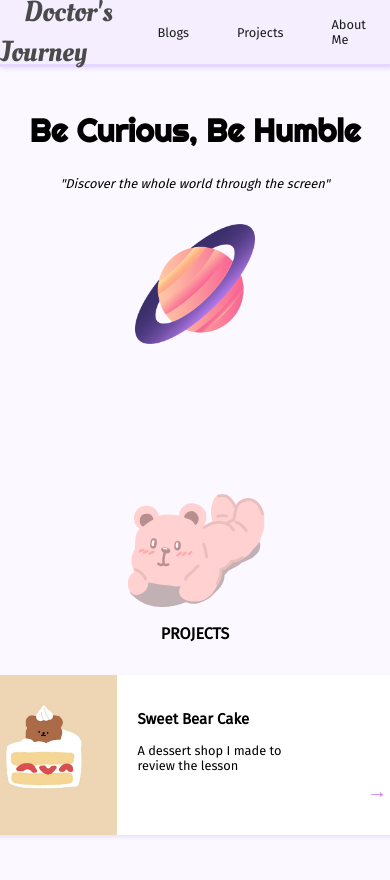
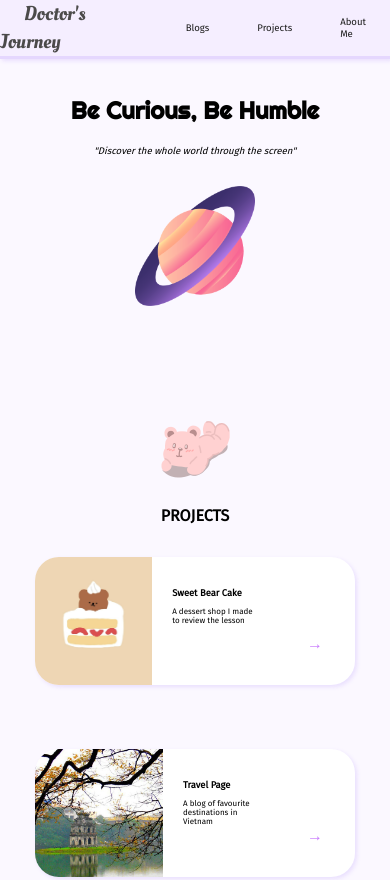
Before and after one commit to doctortrang/personal-blog, a plain HTML site: page index.html in a window 390 px wide. Shown: the top 880 px of the page. Drawn offline with Linux system fonts and the light colour scheme; a web font is replaced by a local one.

Commit message:
updated 2/3/2023

```diff
--- a/styles/shared.css
+++ b/styles/shared.css
@@ -84,14 +84,14 @@ footer img {
 }
 @media (max-width: 48rem) {
     header {
-        height: 4rem;
-        font-size: 0.8rem;
+        height: 3.5rem;
+        font-size: 0.6rem;
     }
     #logo a {
-        font-size: 1.8rem;
+        font-size: 1.25rem;
     }
     footer {
-        font-size: 0.8rem;
+        font-size: 0.6rem;
         height: 8rem;
     }
 }
--- a/styles/styles.css
+++ b/styles/styles.css
@@ -4,7 +4,6 @@ main {
 #greeting {
     width: 100%;
     margin: 1rem auto;
-    padding: 0 2rem;
     display: flex;
     flex-direction: row;
     justify-content: space-between;
@@ -20,6 +19,12 @@ main {
 }
 #quotation p {
     font-size: 1.5rem;
+}
+#animation img {
+    height: 25rem;
+    width: 25rem;
+    margin: 0;
+    right: 0;
 }
 .top-images {
     margin: 0 auto;
@@ -93,39 +98,43 @@ section {
         padding: 0;
     }
     #quotation h2 {
-        font-size: 2rem;
+        font-size: 1.5rem;
     }
     #quotation p {
-        font-size: 0.8rem;
+        font-size: 0.6rem;
     }
     #animation img {
         width: 10rem;
         height: 10rem;
         padding: 0 2rem;
     }
+    .top-images {
+        width: 10rem;
+        height: 10rem;
+    }
     .highlight h2 {
-        font-size: 1.5rem;
+        font-size: 1.25rem;
     }
     #added-block {
         flex-direction: column;
     }
     #highlight-section {
-        width: 28rem;
+        width: 20rem;
     }
     .highlight h2 {
         font-size: 1rem;
     }
     .highlight-content {
-        font-size: 0.8rem;
+        font-size: 0.5rem;
     }
     #highlight-section img {
-        width: 10rem;
-        height: 10rem;
+        width: 8rem;
+        height: 8rem;
     }
     #explore a {
-        font-size: 1.25rem;
+        font-size: 1rem;
     }
     #more a {
-        font-size: 2rem;
+        font-size: 1rem;
     }
 }
```
